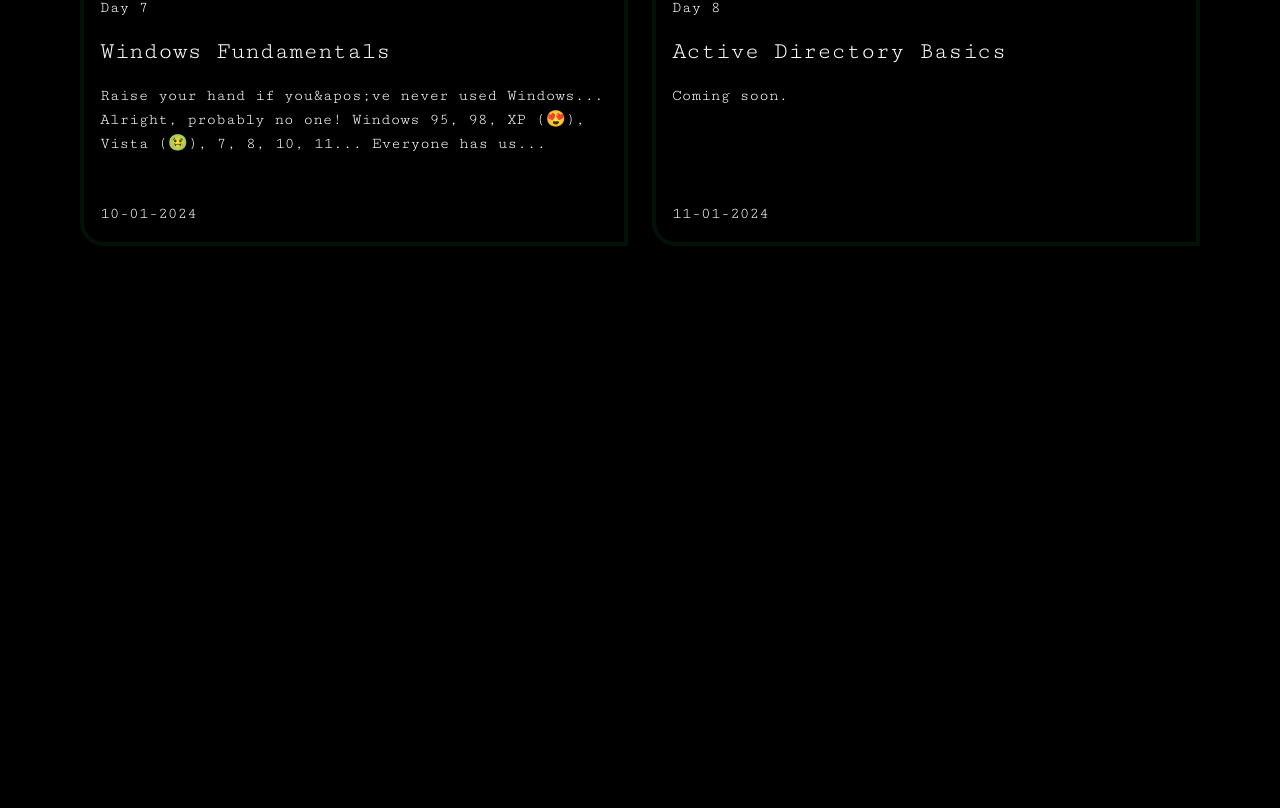
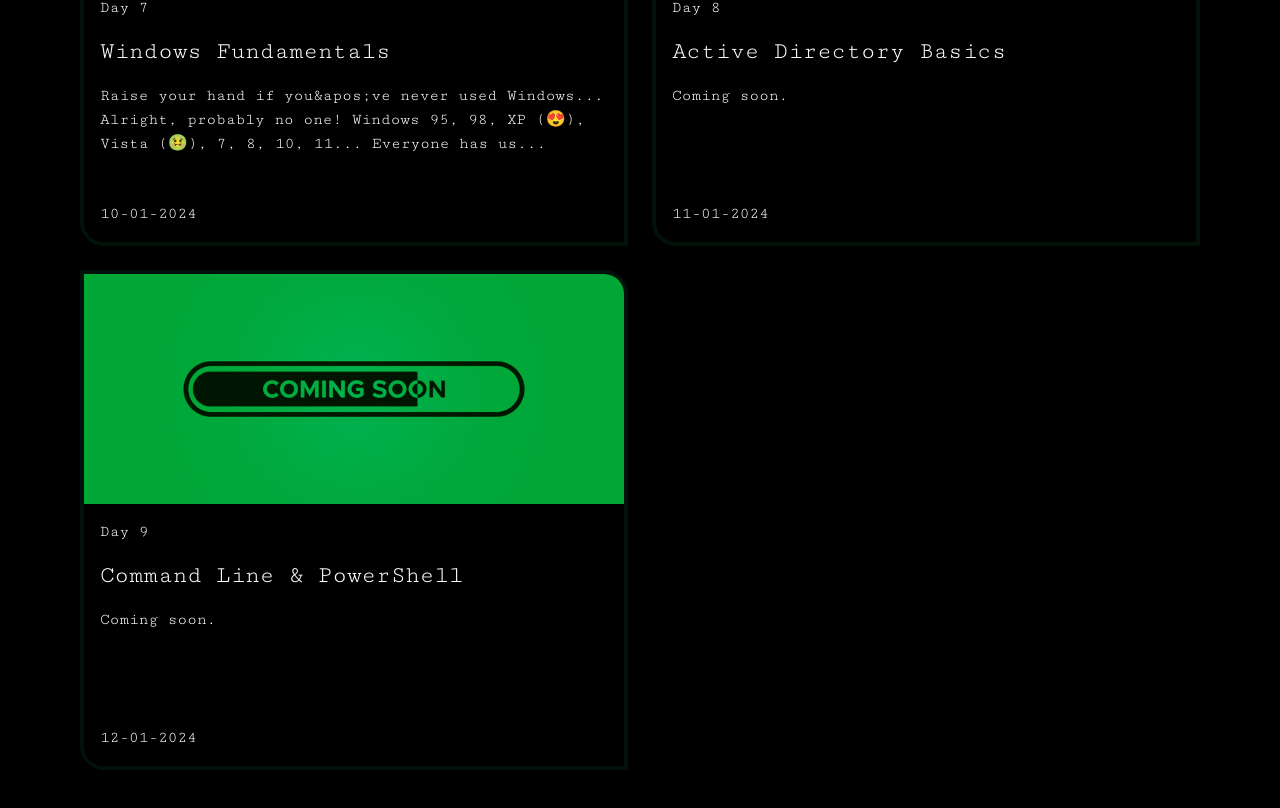
Before and after one commit to BBualdo/Portfolio.BBualdo, a Next.js app: page /blog/cybersecurity in a window 1280 px wide. Shown: the part 2084-2892 px from the top of the page. Before the commit the page ends 2410 px from the top, so only its background shows below. Built offline with nearby package versions, Linux system fonts and the light colour scheme; a web font is replaced by a local one.

Commit message:
Day 9 article coming soon

```diff
--- a/src/constants/cybersecurityArticles.ts
+++ b/src/constants/cybersecurityArticles.ts
@@ -82,4 +82,13 @@ export const cybersecurityArticles: ArticleType[] = [
     date: "11-01-2024",
     slug: ""
   },
+  {
+    day: 9,
+    title: "Command Line & PowerShell",
+    description: "Coming soon.",
+    imageUrl: "/cybersecurity-articles-images/loading.avif",
+    imageAlt: "",
+    date: "12-01-2024",
+    slug: "",
+  },
 ];
```
